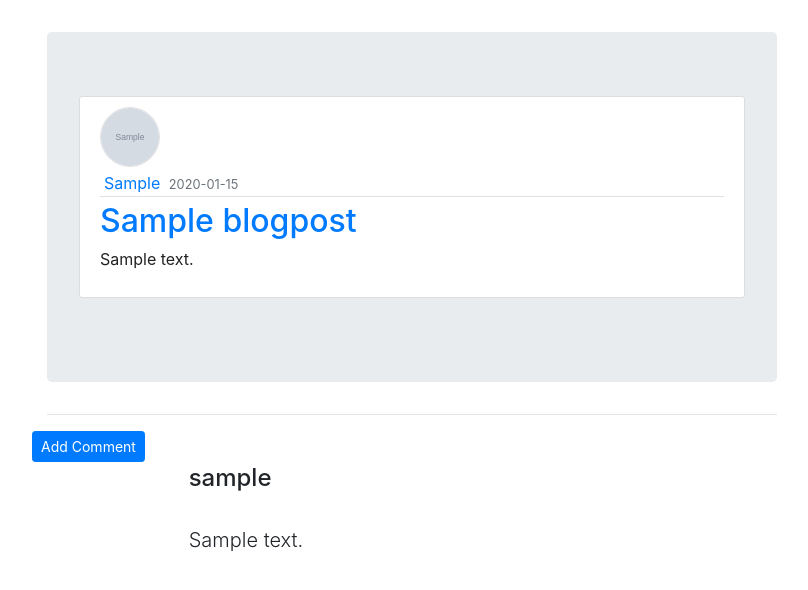
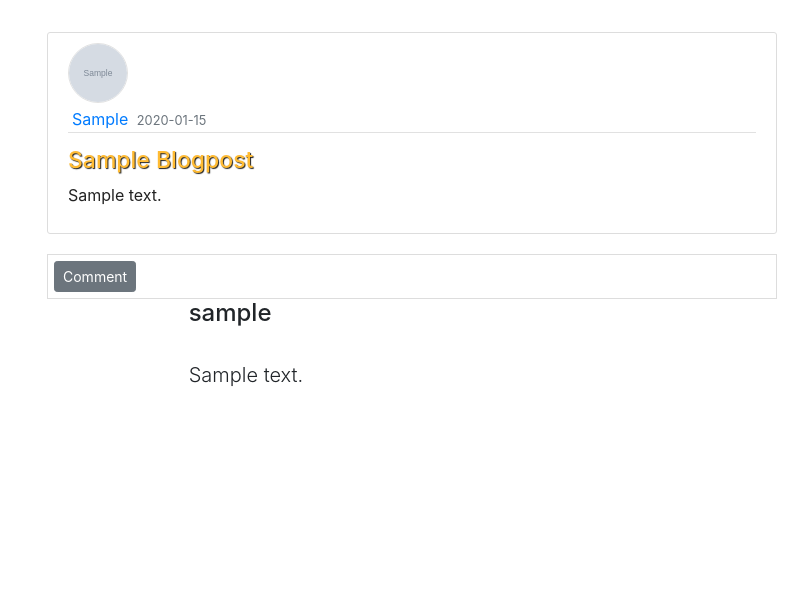
Before and after one commit to Sundaybrian/blogger-fest, a Flask app: page /post/1 in a window 1280 px wide. Shown: the part 56-646 px from the top of the page, without its empty margins (38-846 px from the left). Run offline with Flask 2, Linux system fonts and the light colour scheme; tables that the repository leaves empty hold one stand-in row (values such as "Sample post"); grey boxes marked "Sample" are stand-in pictures; some libraries are stand-ins or nearby versions.

Commit message:
add styling to the blogpost page to style the comment button area

```diff
--- a/app/static/css/styles.css
+++ b/app/static/css/styles.css
@@ -66,8 +66,17 @@
 }
 
 /* =============ennd index===================== */
-/* =============index===================== */
-/* =============index===================== */
+
+
+/* =============blogposr===================== */
+.comment-options{
+    border:1px solid #ddd;
+    padding: 6px;
+}
+/* =============end blogpost===================== */
+
+
+
 /* =============index===================== */
 /* =============index===================== */
 /* =============index===================== */
--- a/app/templates/blogpost.html
+++ b/app/templates/blogpost.html
@@ -1,26 +1,24 @@
 {%extends 'base.html'%}
 
 {% block content%}
-    <div class="jumbotron">
+
         <article class="post content-section">
             <img src="{{url_for('static',filename='photos/'+blog_post.author.profile_image)}}" class="rounded-circle post-img" alt="">
           <div class="post-body">
             <div class="post-data">
-              <a href=""
+              <a href="{{url_for('main.profile',uname=blog_post.author.username)}}"
                 >{{ blog_post.author.username }}</a
               >
               <small class="text-muted">{{ blog_post.date.strftime("%Y-%m-%d") }}</small>
             </div>
-            <h2>
-              <a href="">{{
+            <h2 class="post-title">
+              <a href="#">{{
                 blog_post.title
               }}</a>
             </h2>
             <p class="post-content">{{ blog_post.text }}</p>
           </div>
-
-        </article>
-
+          <div class="post-footer">
 
         {% if blog_post.author== current_user %}
         <div>
@@ -57,20 +55,13 @@
 
         {% endif %}
 
+          </div>
 
+        </article>
 
-    </div>
-    <hr />
-
-    <div class="row">
-        <div class="comment-title">
-
-          <a class="btn btn-primary btn-sm text-center" href="{{url_for('main.new_comment',blog_post_id=blog_post.id)}}">
-            Add Comment</a >
-        </div>
-
-        <hr/>
-
+    <div class="comment-options">
+          <a class="btn btn-sm btn-secondary text-center" href="{{url_for('main.new_comment',blog_post_id=blog_post.id)}}">
+            Comment</a >
       </div>
 
       <!-- comments -->
```
